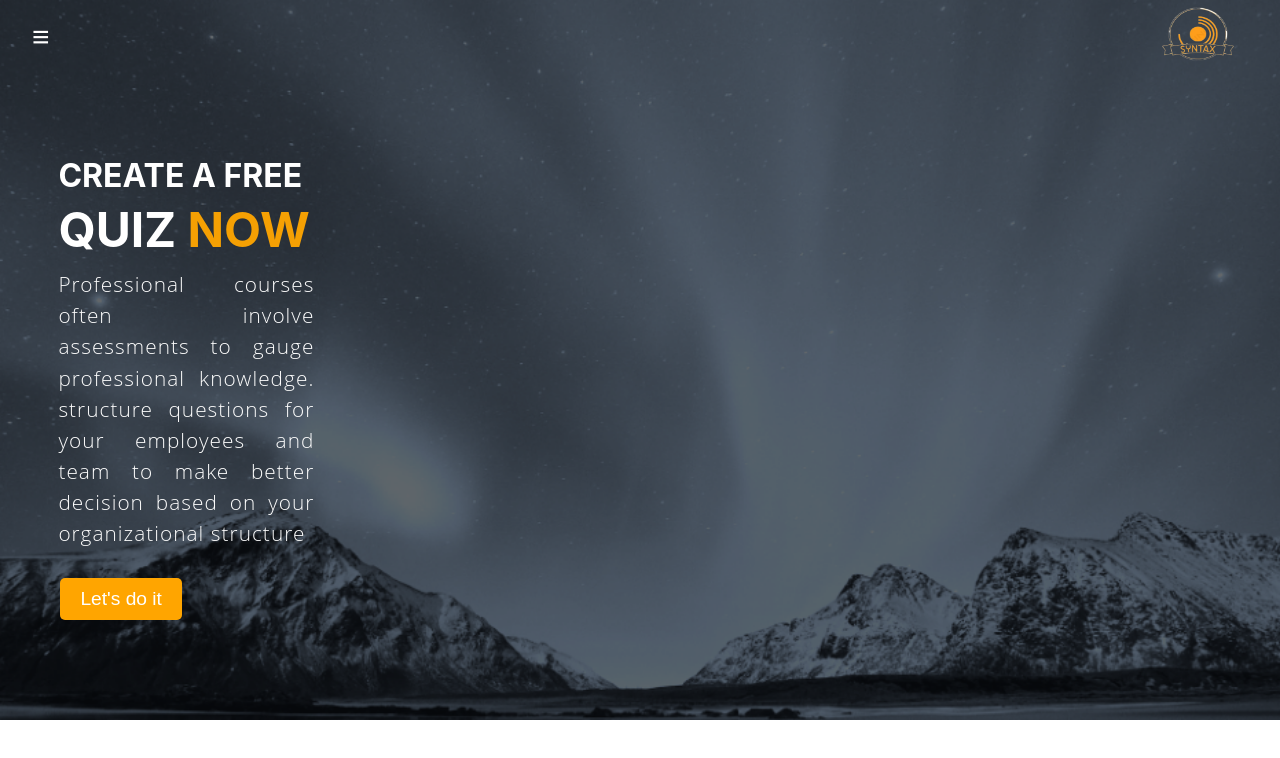
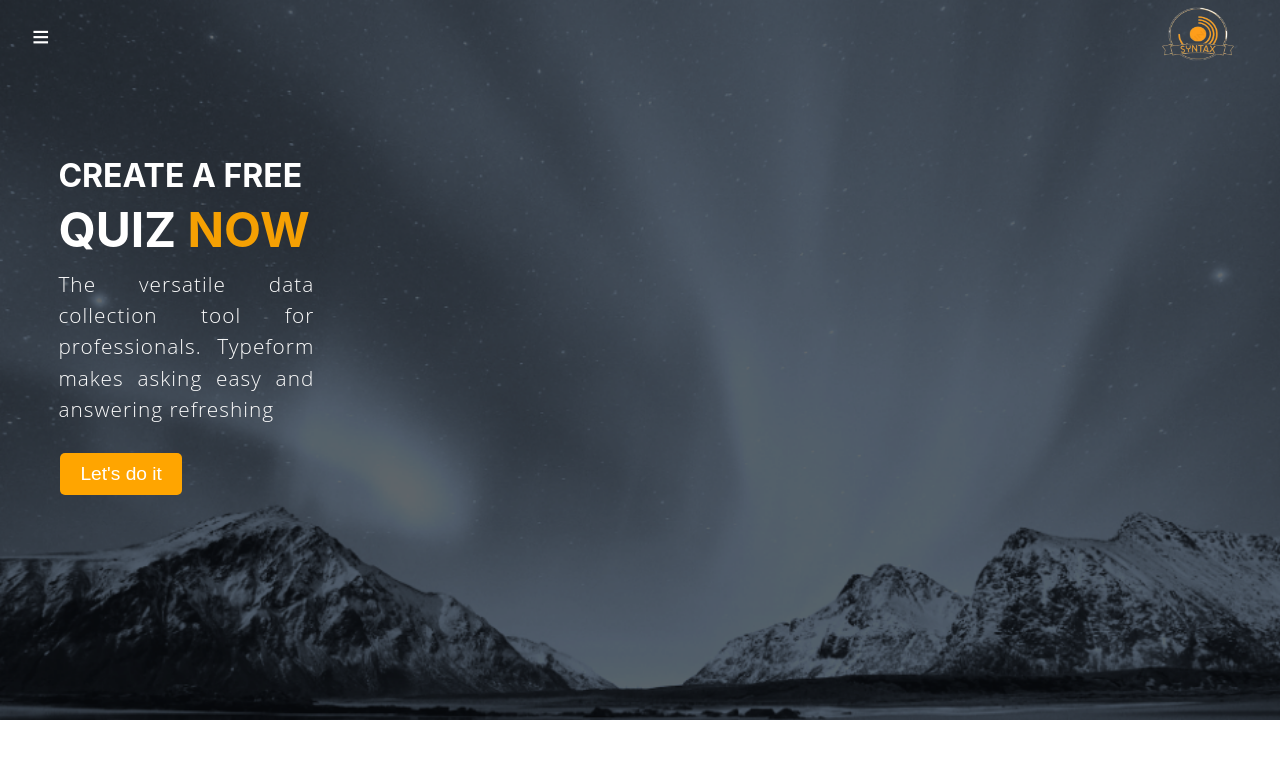
Before and after one commit to Adetoke0987/SyntaxQuizz, a React (Vite) app: page / in a window 1280 px wide. Shown: the top 758 px of the page. Built offline with nearby package versions, Linux system fonts and the light colour scheme.

Commit message:
Revert "Merge branch 'main' of https://github.com/Adetoke0987/SyntaxQuizz"
This reverts commit 09501b2f57a96dd5e54b8a74ce069fd86ebe4e0e, reversing
changes made to a9a110f537fb56802389f7e415ba82ad11faa391.

```diff
--- a/src/pages/Home.jsx
+++ b/src/pages/Home.jsx
@@ -19,8 +19,8 @@ const Home = () => {
           QUIZ <span style={{ color: "rgb(245, 160, 3)" }}>NOW</span>
         </h1>
         <p id={style.paragraph1}>
-          Professional courses often involve assessments to gauge professional knowledge. structure questions for your employees and  team to make better
-          decision based on your organizational structure
+          The versatile data collection tool for professionals. Typeform makes
+          asking easy and answering refreshing
         </p>
         <div>
           <Link to={"/login"}>
```
